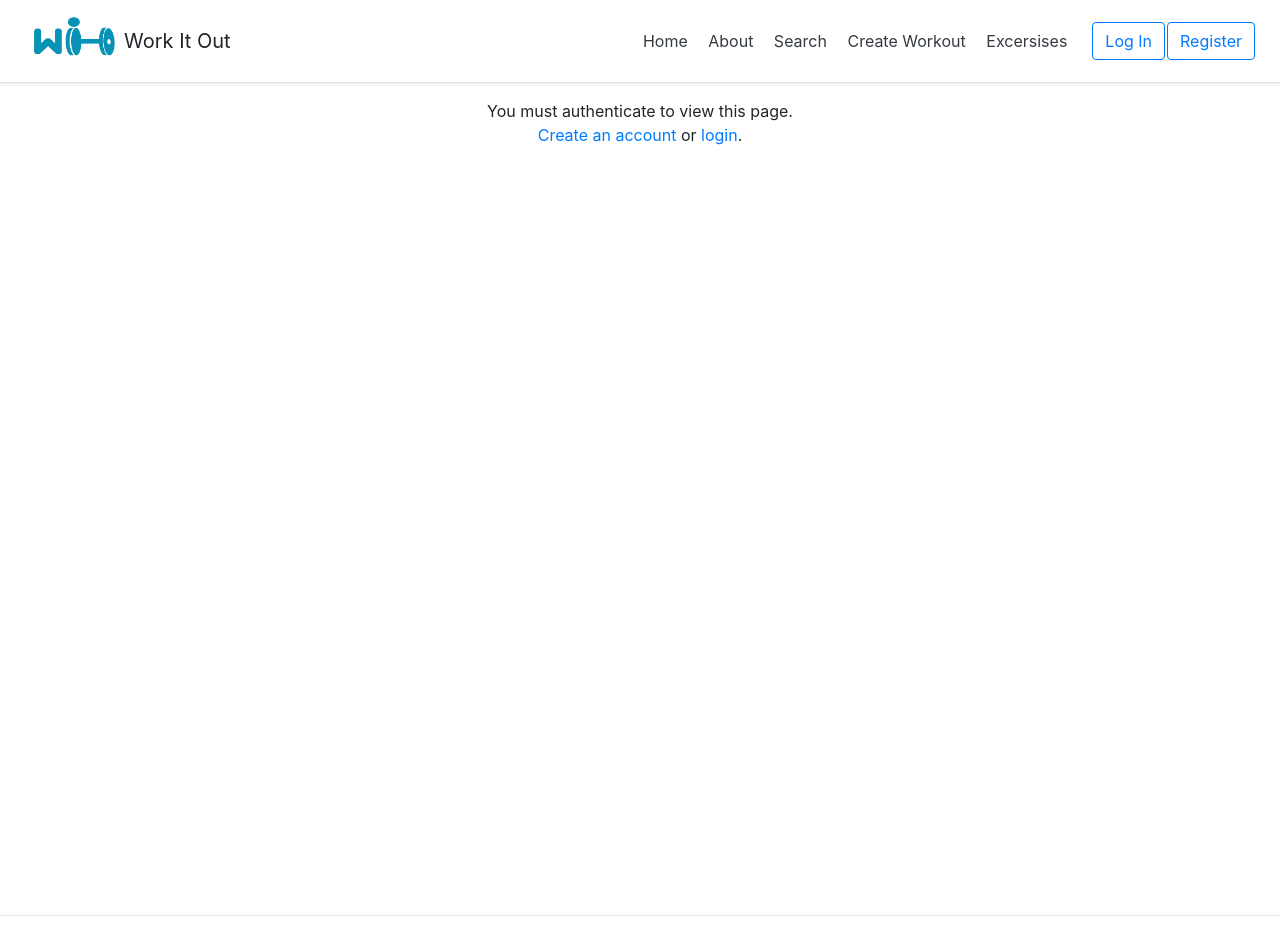
After one commit to CormacMuir/wad_project, a Django app: template templates/workitout/must_authenticate.html in a window 1280 px wide. The commit adds this page. Run offline with Django 3.2, Linux system fonts and the light colour scheme; the template is opened without the code that fills it, so the values that code supplies are empty; some libraries are stand-ins or nearby versions.

Commit message:
Added forms, 'date_published' to workout models, some bootstrap and css, must_authenticate template and view, create workout doesnt work not sure why'

```diff
--- a/templates/workitout/base.html
+++ b/templates/workitout/base.html
@@ -16,8 +16,33 @@
             {% block title_block %}
             {% endblock %}
         </title>
-    </head>
-    <body>
+
+
+        <div class="d-flex flex-column flex-md-row align-items-center p-3 px-md-4 mb-3 bg-white border-bottom shadow-sm">
+            <a href="{% url 'workitout:home' %}"><img src="{% static 'images/wad-logo-blue.jpg' %}" alt="WorkItOut"height="50"width="100"/></a>
+            <h5 class="my-0 mr-md-auto font-weight-normal">Work It Out</h5>
+            <nav class="my-2 my-md-0 mr-md-3">
+              <a class="p-2 text-dark" href="{% url 'workitout:home' %}">Home</a>
+              <a class="p-2 text-dark" href="{% url 'workitout:about' %}">About</a>
+              <a class="p-2 text-dark" href="{% url 'workitout:search' %}">Search</a>
+              <a class="p-2 text-dark" href="{% url 'workitout:create-workout' %}">Create Workout</a>
+              <a class="p-2 text-dark" href="{% url 'workitout:exercises' %}">Excersises</a>
+            </nav>
+
+            {% if user.is_authenticated %}
+                <a class="btn btn-outline-primary" href="{% url 'auth_logout' %}?next={% url 'workitout:home'%}">Log Out</a>
+            {% else %}
+            <table>
+                <tr>
+                    <th><a class="btn btn-outline-primary" href="{% url 'auth_login' %}">Log In</a> </th>
+                    <th><a class="btn btn-outline-primary" href="{% url 'registration_register' %}">Register</a></th>
+                </tr>
+            </table>
+            {% endif %}
+          </div>
+
+
+        <!--
         <img src="{% static 'images/wad-logo-blue.jpg' %}" alt="WorkItOut"height="50"width="100" />
         <div>
             <ul>
@@ -37,15 +62,48 @@
             </ul>
         </div>
         <div>
-        {% block body_block %}
-        {% endblock %}
+        -->
+
+        <!-- Marty - Bootstrap link - do not remove-->
+        <link rel="stylesheet"
+        href="https://stackpath.bootstrapcdn.com/bootstrap/4.4.1/css/bootstrap.min.css"
+        integrity="sha384-Vkoo8x4CGsO3+Hhxv8T/Q5PaXtkKtu6ug5TOeNV6gBiFeWPGFN9MuhOf23Q9Ifjh"
+        crossorigin="anonymous">
+
+    </head>
+    <body>
+
+        <style type="text/css">
+            .main{
+                min-height: 100vh;
+                height: 100%;
+            }
+        </style>
+
+        <div class="main">
+
+            {% block body_block %}
+
+
+            {% endblock %}
+
         </div>
+
+
+
         <div>
             {% block sidebar_block %}
                 <!-- Could be newsfeed or Jscript map -->
+
             {% endblock %}
         </div>
         <hr />
 
+
+        <!-- Bootstrap link 2 - do not reomve -->
+        <script src="https://code.jquery.com/jquery-3.4.1.slim.min.js" integrity="sha384-J6qa4849blE2+poT4WnyKhv5vZF5SrPo0iEjwBvKU7imGFAV0wwj1yYfoRSJoZ+n" crossorigin="anonymous"></script>
+        <script src="https://cdn.jsdelivr.net/npm/popper.js@1.16.0/dist/umd/popper.min.js" integrity="sha384-Q6E9RHvbIyZFJoft+2mJbHaEWldlvI9IOYy5n3zV9zzTtmI3UksdQRVvoxMfooAo" crossorigin="anonymous"></script>
+        <script src="https://stackpath.bootstrapcdn.com/bootstrap/4.4.1/js/bootstrap.min.js" integrity="sha384-wfSDF2E50Y2D1uUdj0O3uMBJnjuUD4Ih7YwaYd1iqfktj0Uod8GCExl3Og8ifwB6" crossorigin="anonymous"></script>
+
     </body>
 </html>
--- /dev/null
+++ b/templates/workitout/must_authenticate.html
@@ -0,0 +1,22 @@
+{% extends 'workitout/base.html' %}
+{% load staticfiles %}
+{% block title_block %}
+    Authenticate
+{% endblock %}
+
+{%  block body_block %}
+
+    <div class="container">
+        <div class="d-flex flex-column">
+            <p class="m-auto">You must authenticate to view this page. </p>
+
+            <p class="m-auto">
+                <a href="{% url 'registration_register' %}">Create an account</a> or
+                <a href="{% url 'auth_login' %}">login</a>.
+		    </p>
+        </div>
+    </div>
+
+
+
+{%  endblock %}
--- a/workitout/urls.py
+++ b/workitout/urls.py
@@ -11,4 +11,7 @@ urlpatterns = [
     path('about',views.about,name='about'),
     path('exercises',views.exercises,name='exercises'),
     path('exercise/<slug:exercise_title_slug>/',views.show_exercise, name='show_exercise'),
-    path('user/<slug:user_id_slug>/',views.user_page,name='user-page'),]
+    path('user/<slug:user_id_slug>/',views.user_page,name='user-page'),
+
+    path('must_authenticate', views.must_authenticate, name='must_authenticate'),
+    ]
```
Also changed, not shown: templates/workitout/create-workout.html (+60 -0 lines), workitout/forms.py (added, +21 -0 lines), workitout/models.py (+11 -4 lines), workitout/views.py (+41 -11 lines), workitout/migrations/0002_auto_20200326_0401.py (added).
